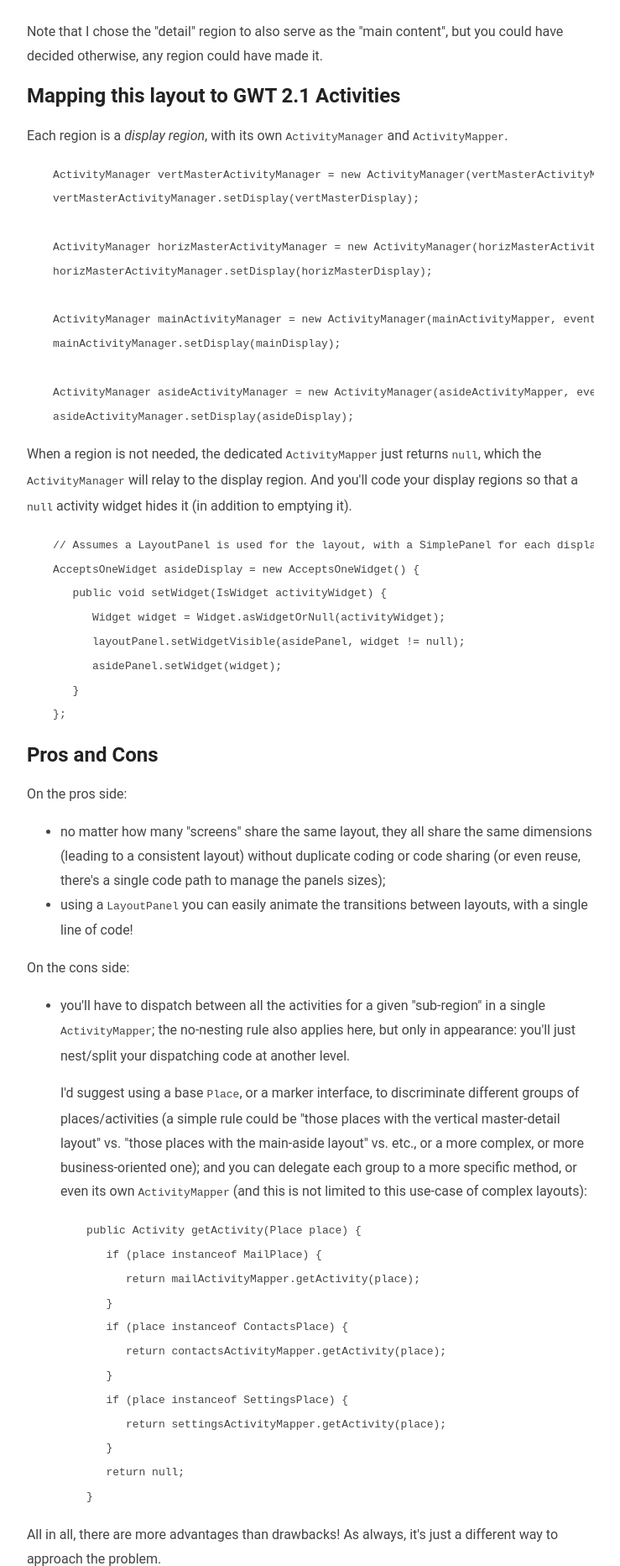
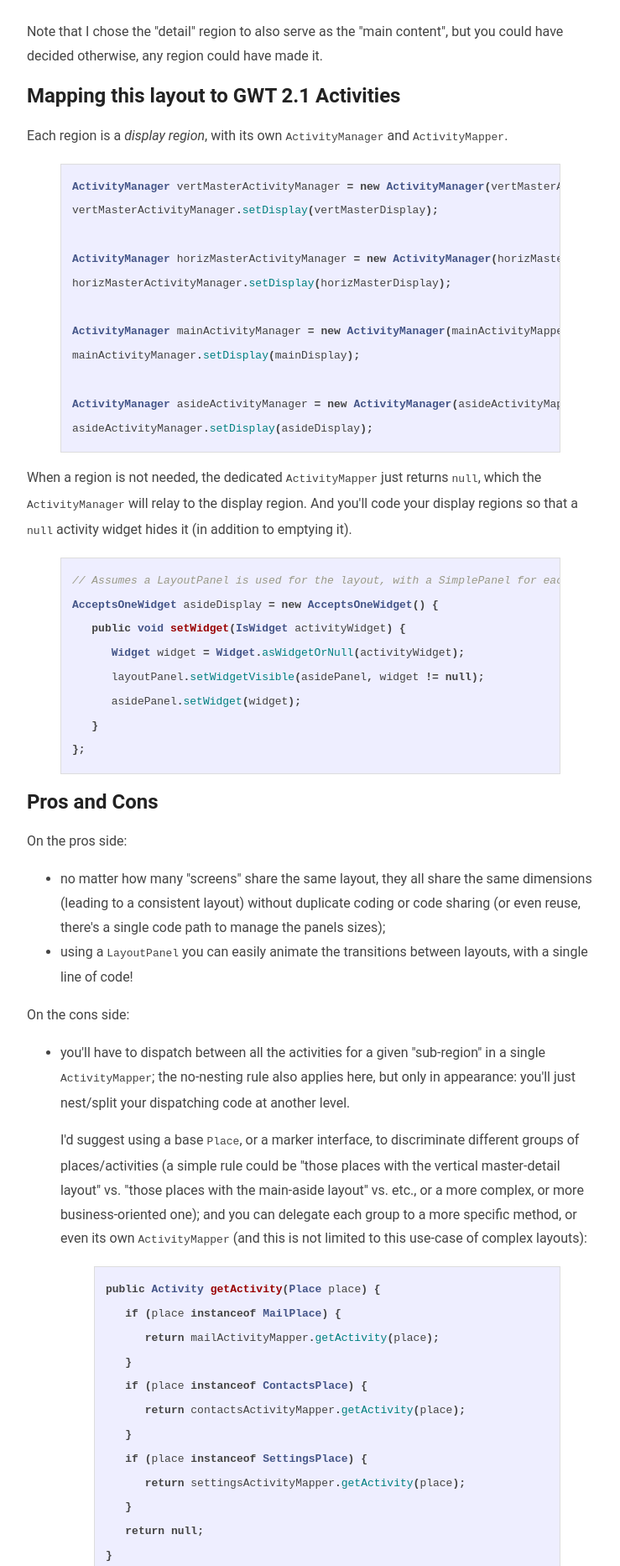
Before and after one commit to tbroyer/blog.ltgt.net, a Jekyll site: the page built from _posts/2010-09-13-gwt-21-activities-nesting-yagni.html, in a window 1280 px wide. Shown: the part 1464-3329 px from the top of the page at 84% size, without its empty margins (270-1009 px from the left). Built offline with Jekyll 4.4.1, drawn with Linux system fonts in a browser that asks for light colours.

Commit message:
Syntax highlighting

```diff
--- a/_posts/2010-09-13-gwt-21-activities-nesting-yagni.html
+++ b/_posts/2010-09-13-gwt-21-activities-nesting-yagni.html
@@ -15,8 +15,8 @@ published: true
 <p>Note that I chose the "detail" region to also serve as the "main content", but you could have decided otherwise, any region could have made it.</p>
 <h2>Mapping this layout to GWT 2.1 Activities</h2>
 <p>Each region is a <em>display region</em>, with its own <code>ActivityManager</code> and <code>ActivityMapper</code>.</p>
-<div class="CodeRay">
-  <div class="code"><pre>    ActivityManager vertMasterActivityManager = new ActivityManager(vertMasterActivityMapper, eventBus);
+{% highlight java %}
+ActivityManager vertMasterActivityManager = new ActivityManager(vertMasterActivityMapper, eventBus);
 vertMasterActivityManager.setDisplay(vertMasterDisplay);
 
 ActivityManager horizMasterActivityManager = new ActivityManager(horizMasterActivityMapper, eventBus);
@@ -26,20 +26,20 @@ published: true
 mainActivityManager.setDisplay(mainDisplay);
 
 ActivityManager asideActivityManager = new ActivityManager(asideActivityMapper, eventBus);
-    asideActivityManager.setDisplay(asideDisplay);</pre></div>
-</div>
+asideActivityManager.setDisplay(asideDisplay);
+{% endhighlight %}
 
 <p>When a region is not needed, the dedicated <code>ActivityMapper</code> just returns <code>null</code>, which the <code>ActivityManager</code> will relay to the display region. And you'll code your display regions so that a <code>null</code> activity widget hides it (in addition to emptying it).</p>
-<div class="CodeRay">
-  <div class="code"><pre>    // Assumes a LayoutPanel is used for the layout, with a SimplePanel for each display region
+{% highlight java %}
+// Assumes a LayoutPanel is used for the layout, with a SimplePanel for each display region
 AcceptsOneWidget asideDisplay = new AcceptsOneWidget() {
    public void setWidget(IsWidget activityWidget) {
       Widget widget = Widget.asWidgetOrNull(activityWidget);
       layoutPanel.setWidgetVisible(asidePanel, widget != null);
       asidePanel.setWidget(widget);
    }
-    };</pre></div>
-</div>
+};
+{% endhighlight %}
 
 <h2>Pros and Cons</h2>
 <p>On the pros side:</p>
@@ -52,8 +52,8 @@ published: true
 <li>
 <p>you'll have to dispatch between all the activities for a given "sub-region" in a single <code>ActivityMapper</code>; the no-nesting rule also applies here, but only in appearance: you'll just nest/split your dispatching code at another level.</p>
 <p>I'd suggest using a base <code>Place</code>, or a marker interface, to discriminate different groups of places/activities (a simple rule could be "those places with the vertical master-detail layout" vs. "those places with the main-aside layout" vs. etc., or a more complex, or more business-oriented one); and you can delegate each group to a more specific method, or even its own <code>ActivityMapper</code> (and this is not limited to this use-case of complex layouts):</p>
-<div class="CodeRay">
-  <div class="code"><pre>    public Activity getActivity(Place place) {
+{% highlight java %}
+public Activity getActivity(Place place) {
    if (place instanceof MailPlace) {
       return mailActivityMapper.getActivity(place);
    }
@@ -64,8 +64,8 @@ published: true
       return settingsActivityMapper.getActivity(place);
    }
    return null;
-    }</pre></div>
-</div>
+}
+{% endhighlight %}
 
 </li>
 </ul>
--- a/style.css
+++ b/style.css
@@ -37,9 +37,77 @@ h1 > a, h2 > a {
 }
 
 pre {
+  background: #eef;
+  border: 1px solid #ddd;
   overflow-x: auto;
+  padding: 1em;
+  margin: 0;
 }
 
 img {
   max-width: 100%;
 }
+
+/*
+ * Syntax highlighting
+ */
+.highlight  { background: #ffffff }
+.highlight .c { color: #999988; font-style: italic } /* Comment */
+.highlight .err { color: #a61717; background-color: #e3d2d2 } /* Error */
+.highlight .k { font-weight: bold } /* Keyword */
+.highlight .o { font-weight: bold } /* Operator */
+.highlight .cm { color: #999988; font-style: italic } /* Comment.Multiline */
+.highlight .cp { color: #999999; font-weight: bold } /* Comment.Preproc */
+.highlight .c1 { color: #999988; font-style: italic } /* Comment.Single */
+.highlight .cs { color: #999999; font-weight: bold; font-style: italic } /* Comment.Special */
+.highlight .gd { color: #000000; background-color: #ffdddd } /* Generic.Deleted */
+.highlight .gd .x { color: #000000; background-color: #ffaaaa } /* Generic.Deleted.Specific */
+.highlight .ge { font-style: italic } /* Generic.Emph */
+.highlight .gr { color: #aa0000 } /* Generic.Error */
+.highlight .gh { color: #999999 } /* Generic.Heading */
+.highlight .gi { color: #000000; background-color: #ddffdd } /* Generic.Inserted */
+.highlight .gi .x { color: #000000; background-color: #aaffaa } /* Generic.Inserted.Specific */
+.highlight .go { color: #888888 } /* Generic.Output */
+.highlight .gp { color: #555555 } /* Generic.Prompt */
+.highlight .gs { font-weight: bold } /* Generic.Strong */
+.highlight .gu { color: #aaaaaa } /* Generic.Subheading */
+.highlight .gt { color: #aa0000 } /* Generic.Traceback */
+.highlight .kc { font-weight: bold } /* Keyword.Constant */
+.highlight .kd { font-weight: bold } /* Keyword.Declaration */
+.highlight .kp { font-weight: bold } /* Keyword.Pseudo */
+.highlight .kr { font-weight: bold } /* Keyword.Reserved */
+.highlight .kt { color: #445588; font-weight: bold } /* Keyword.Type */
+.highlight .m { color: #009999 } /* Literal.Number */
+.highlight .s { color: #d14 } /* Literal.String */
+.highlight .na { color: #008080 } /* Name.Attribute */
+.highlight .nb { color: #0086B3 } /* Name.Builtin */
+.highlight .nc { color: #445588; font-weight: bold } /* Name.Class */
+.highlight .no { color: #008080 } /* Name.Constant */
+.highlight .ni { color: #800080 } /* Name.Entity */
+.highlight .ne { color: #990000; font-weight: bold } /* Name.Exception */
+.highlight .nf { color: #990000; font-weight: bold } /* Name.Function */
+.highlight .nn { color: #555555 } /* Name.Namespace */
+.highlight .nt { color: #000080 } /* Name.Tag */
+.highlight .nv { color: #008080 } /* Name.Variable */
+.highlight .ow { font-weight: bold } /* Operator.Word */
+.highlight .w { color: #bbbbbb } /* Text.Whitespace */
+.highlight .mf { color: #009999 } /* Literal.Number.Float */
+.highlight .mh { color: #009999 } /* Literal.Number.Hex */
+.highlight .mi { color: #009999 } /* Literal.Number.Integer */
+.highlight .mo { color: #009999 } /* Literal.Number.Oct */
+.highlight .sb { color: #d14 } /* Literal.String.Backtick */
+.highlight .sc { color: #d14 } /* Literal.String.Char */
+.highlight .sd { color: #d14 } /* Literal.String.Doc */
+.highlight .s2 { color: #d14 } /* Literal.String.Double */
+.highlight .se { color: #d14 } /* Literal.String.Escape */
+.highlight .sh { color: #d14 } /* Literal.String.Heredoc */
+.highlight .si { color: #d14 } /* Literal.String.Interpol */
+.highlight .sx { color: #d14 } /* Literal.String.Other */
+.highlight .sr { color: #009926 } /* Literal.String.Regex */
+.highlight .s1 { color: #d14 } /* Literal.String.Single */
+.highlight .ss { color: #990073 } /* Literal.String.Symbol */
+.highlight .bp { color: #999999 } /* Name.Builtin.Pseudo */
+.highlight .vc { color: #008080 } /* Name.Variable.Class */
+.highlight .vg { color: #008080 } /* Name.Variable.Global */
+.highlight .vi { color: #008080 } /* Name.Variable.Instance */
+.highlight .il { color: #009999 } /* Literal.Number.Integer.Long */
```
Also changed, not shown: _posts/2010-08-25-gwt-21-places.html (+15 -15 lines), _posts/2010-08-28-gwt-21-places-part-ii.html (+8 -8 lines), _posts/2012-06-10-how-does-gwts-super-dev-mode-work.html (+4 -4 lines). Lines whose indentation alone changed are shown as unchanged.
